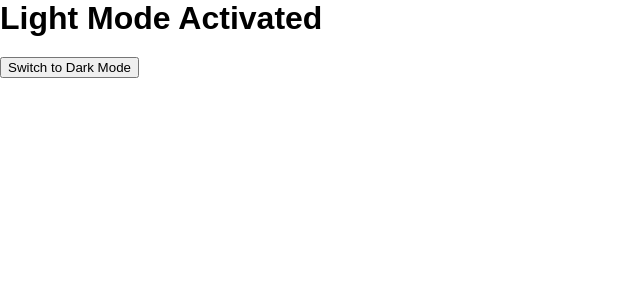
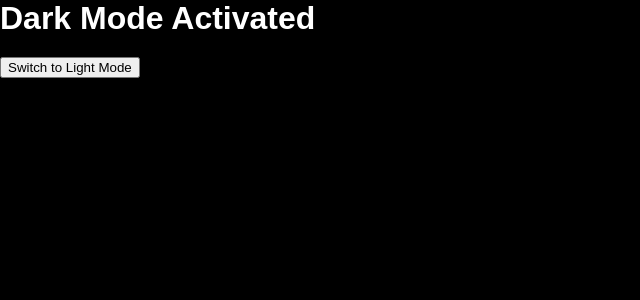
Before and after one commit to Shankar-pathade/React-Theme-Toggler---React-State-Events-Context-API---In-Class---rorj3ba5g5he, a React app: page / in a window 1280 px wide. Shown: the top 300 px of the page, without its empty margins (0-640 px from the left). Built offline with nearby package versions, Linux system fonts and the light colour scheme.

Commit message:
Update App.js

```diff
--- a/src/components/App.js
+++ b/src/components/App.js
@@ -10,9 +10,11 @@ const App = () => {
 
 
   return (
-    <div id="main" style={{ backgroundColor: isDarkMode ? "rgb(0, 0, 0)" : "rgb(255, 255, 255)", color: isDarkMode ? "rgb(255, 255, 255)" : "rgb(0, 0, 0)" }}>
-      <h1>{isDarkMode ? "Dark Mode Activated" : "Light Mode Activated"}</h1>
-      <button onClick={handleToggleClick}> {isDarkMode ? "Switch to Light Mode" : "Switch to Dark Mode"}</button>
+    <div id="main" style={{ backgroundColor: isDarkMode ?  "rgb(255, 255, 255)" :"rgb(0, 0, 0)", color: isDarkMode ?   "rgb(0, 0, 0)" : "rgb(255, 255, 255)"}}>
+      <h1>{isDarkMode ?   "Light Mode Activated" : "Dark Mode Activated"}</h1>
+      <button onClick={handleToggleClick}>
+        {isDarkMode ?   "Switch to Dark Mode" : "Switch to Light Mode"}
+      </button>
     </div>
   )
 }
```
